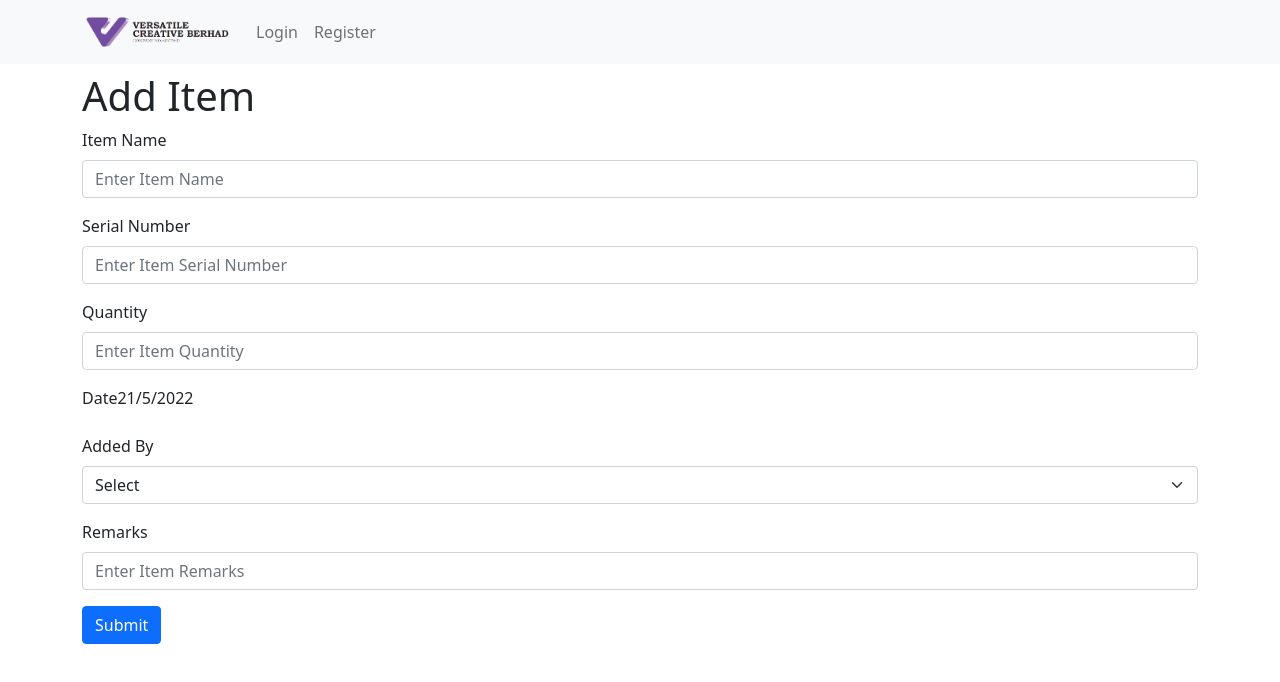
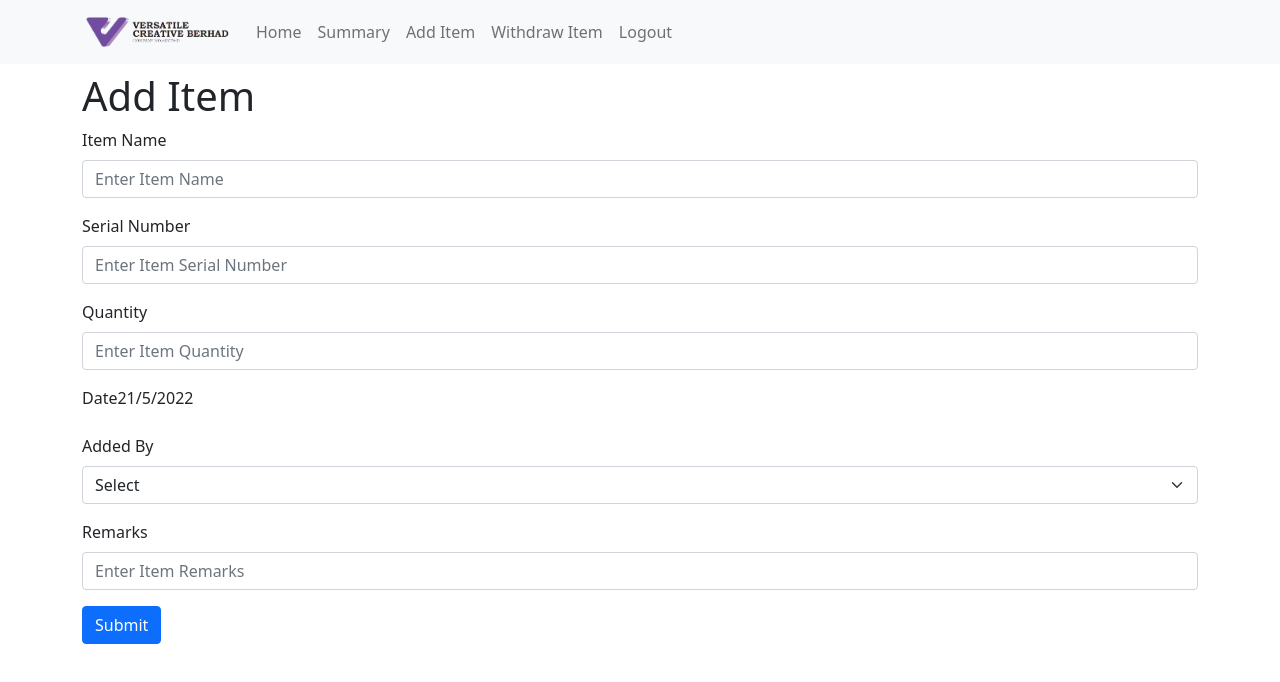
Before and after one commit to danielshamsudin/invmgmt, a React (Create React App) app: page /add in a window 1280 px wide. Shown: the top 682 px of the page. Built offline with nearby package versions, Linux system fonts and the light colour scheme; no server answers.

Commit message:
final added login/register, fixed bug

```diff
--- a/src/components/Home/Home.jsx
+++ b/src/components/Home/Home.jsx
@@ -1,13 +1,13 @@
 import React, { useState, useEffect } from "react";
 import Navigation from "../Navigation/Navigation";
-import { useNavigate } from "react-router-dom";
+import LoglessNav from "../LoglessNav/LoglessNav";
 import { Container, Table, Button, Modal, Spinner } from "react-bootstrap";
 import { db, auth } from '../../firebase';
 
 // Fetch Data from items database
 // Cols: Item name, Serial Number, Quantity
 const Home = () => {
-  const navigate = useNavigate();
+  // const navigate = useNavigate();
   const [data, setData] = useState([]);
   const [showModal, setShowModal] = useState(false);
   const [loading, setLoading] = useState(true);
@@ -61,7 +61,7 @@ const Home = () => {
   useEffect(() => {
     fetchData();
   }, [])
-  if (currentUser) {
+
   return (
     <>
       <Modal show={showModal} onHide={handleClose}>
@@ -82,7 +82,7 @@ const Home = () => {
       <br />
       <br />
       <br />
-        <Container>
+      {currentUser ? <Container>
         <h1>Items</h1>
         {loading ? <Spinner animation="border" size="lg" variant="primary"></Spinner> : <Table>
           <thead>
@@ -114,21 +114,18 @@ const Home = () => {
             })}
           </thead>
         </Table>}
+      </Container> :
+        <>
+          <LoglessNav />
+          <br />
+          <br />
+          <br />
+          <Container>
+            <h1>Please login to continue.</h1>
           </Container>
+        </>}
     </>
   );
-  }
-  else {
-    return (
-      <>
-        <Navigation />
-        <br /><br /><br />
-        <Container>
-          <h3>Please log in / register to continue.</h3>
-        </Container>
-      </>
-    )
-  }
 };
 
 export default Home;
--- a/src/components/Login/Login.jsx
+++ b/src/components/Login/Login.jsx
@@ -2,7 +2,7 @@ import React, { useState } from 'react'
 import { auth } from '../../firebase';
 import { useNavigate } from 'react-router-dom';
 import { Container, Button, Form, Modal } from "react-bootstrap";
-import Navigation from "../Navigation/Navigation";
+import LoglessNav from '../LoglessNav/LoglessNav';
 
 const Login = () => {
 	const navigate = useNavigate();
@@ -46,7 +46,7 @@ const Login = () => {
 					</Button>
 				</Modal.Footer>
 			</Modal>
-			<Navigation />
+			<LoglessNav />
 			<br /><br /><br />
 			<Container>
 				<h1>Login</h1>
--- /dev/null
+++ b/src/components/LoglessNav/LoglessNav.jsx
@@ -0,0 +1,38 @@
+import React from 'react'
+import { Navbar, Container, Nav } from "react-bootstrap"
+
+
+const LoglessNav = () => {
+	return (
+		<>
+			<Navbar
+				collapseOnSelect
+				expand="lg"
+				bg="light"
+				variant="light"
+				fixed="top"
+			>
+				<Container>
+					<Navbar.Brand href="/">
+						<img
+							src={require("../../asset/logo.png")}
+							width="150"
+							height="30"
+							className="d-inline-block align-top"
+							alt=""
+						/>
+					</Navbar.Brand>
+					<Navbar.Toggle aria-controls="responsive-navbar-nav" />
+					<Navbar.Collapse id="responsive-navbar-nav">
+						<Nav className="me-auto">
+							<Nav.Link href="/login">Login</Nav.Link>
+							<Nav.Link href="/register">Register</Nav.Link>
+						</Nav>
+					</Navbar.Collapse>
+				</Container>
+			</Navbar>
+		</>
+	)
+}
+
+export default LoglessNav
--- a/src/components/Navigation/Navigation.js
+++ /dev/null
@@ -1,55 +0,0 @@
-import React, { useState } from "react";
-import { Navbar, Container, Nav } from "react-bootstrap";
-import { Link, useNavigate } from "react-router-dom";
-import { auth } from "../../firebase";
-
-const Navi = () => {
-  const [currentUser, setCurrentUser] = useState(null);
-  const navigate = useNavigate();
-  auth.onAuthStateChanged((user) => {
-    setCurrentUser(user);
-  });
-
-  return (
-    <>
-      <Navbar
-        collapseOnSelect
-        expand="lg"
-        bg="light"
-        variant="light"
-        fixed="top"
-      >
-        <Container>
-          <Navbar.Brand href="#home">
-            <img
-              src={require("../../asset/logo.png")}
-              width="150"
-              height="30"
-              className="d-inline-block align-top"
-              alt=""
-            />
-          </Navbar.Brand>
-          <Navbar.Toggle aria-controls="responsive-navbar-nav" />
-          <Navbar.Collapse id="responsive-navbar-nav">
-            {currentUser ? (
-              <Nav className="me-auto">
-                <Nav.Link href="/">Home</Nav.Link>
-                <Nav.Link href="/summary">Summary</Nav.Link>
-                <Nav.Link href="/add">Add Item</Nav.Link>
-                <Nav.Link href="/dispense">Withdraw Item</Nav.Link>
-                <Nav.Link href="/logout">Logout</Nav.Link>
-              </Nav>
-            ) : (
-              <Nav className="me-auto">
-                <Nav.Link href="/login">Login</Nav.Link>
-                <Nav.Link href="/register">Register</Nav.Link>
-              </Nav>
-            )}
-          </Navbar.Collapse>
-        </Container>
-      </Navbar>
-    </>
-  );
-};
-
-export default Navi;
--- /dev/null
+++ b/src/components/Navigation/Navigation.jsx
@@ -0,0 +1,40 @@
+import React from "react";
+import { Navbar, Container, Nav } from "react-bootstrap";
+
+const Navi = () => {
+  return (
+    <>
+      <Navbar
+        collapseOnSelect
+        expand="lg"
+        bg="light"
+        variant="light"
+        fixed="top"
+      >
+        <Container>
+          <Navbar.Brand href="/">
+            <img
+              src={require("../../asset/logo.png")}
+              width="150"
+              height="30"
+              className="d-inline-block align-top"
+              alt=""
+            />
+          </Navbar.Brand>
+          <Navbar.Toggle aria-controls="responsive-navbar-nav" />
+          <Navbar.Collapse id="responsive-navbar-nav">
+            <Nav className="me-auto">
+              <Nav.Link href="/">Home</Nav.Link>
+              <Nav.Link href="/summary">Summary</Nav.Link>
+              <Nav.Link href="/add">Add Item</Nav.Link>
+              <Nav.Link href="/dispense">Withdraw Item</Nav.Link>
+              <Nav.Link href="/logout">Logout</Nav.Link>
+            </Nav>
+          </Navbar.Collapse>
+        </Container>
+      </Navbar>
+    </>
+  );
+};
+
+export default Navi;
--- a/src/components/Register/Register.jsx
+++ b/src/components/Register/Register.jsx
@@ -2,7 +2,7 @@ import React, { useState } from 'react'
 import { Container, Button, Modal, Form } from "react-bootstrap";
 import { useNavigate } from 'react-router-dom';
 import { auth } from '../../firebase';
-import Navigation from "../Navigation/Navigation";
+import LoglessNav from '../LoglessNav/LoglessNav';
 
 const Register = () => {
 	const navigate = useNavigate();
@@ -42,7 +42,7 @@ const Register = () => {
 				</Modal.Footer>
 			</Modal>
 
-			<Navigation />
+			<LoglessNav />
 			<br /><br /><br />
 			<Container>
 				<h1>Register</h1>
--- a/src/components/Summary/Summary.jsx
+++ b/src/components/Summary/Summary.jsx
@@ -36,7 +36,7 @@ const Summary = () => {
 
 	useEffect(() => {
 		fetchData();
-	});
+	}, []);
 
 	return (
 		<>
```
Lines whose indentation alone changed are shown as unchanged.
